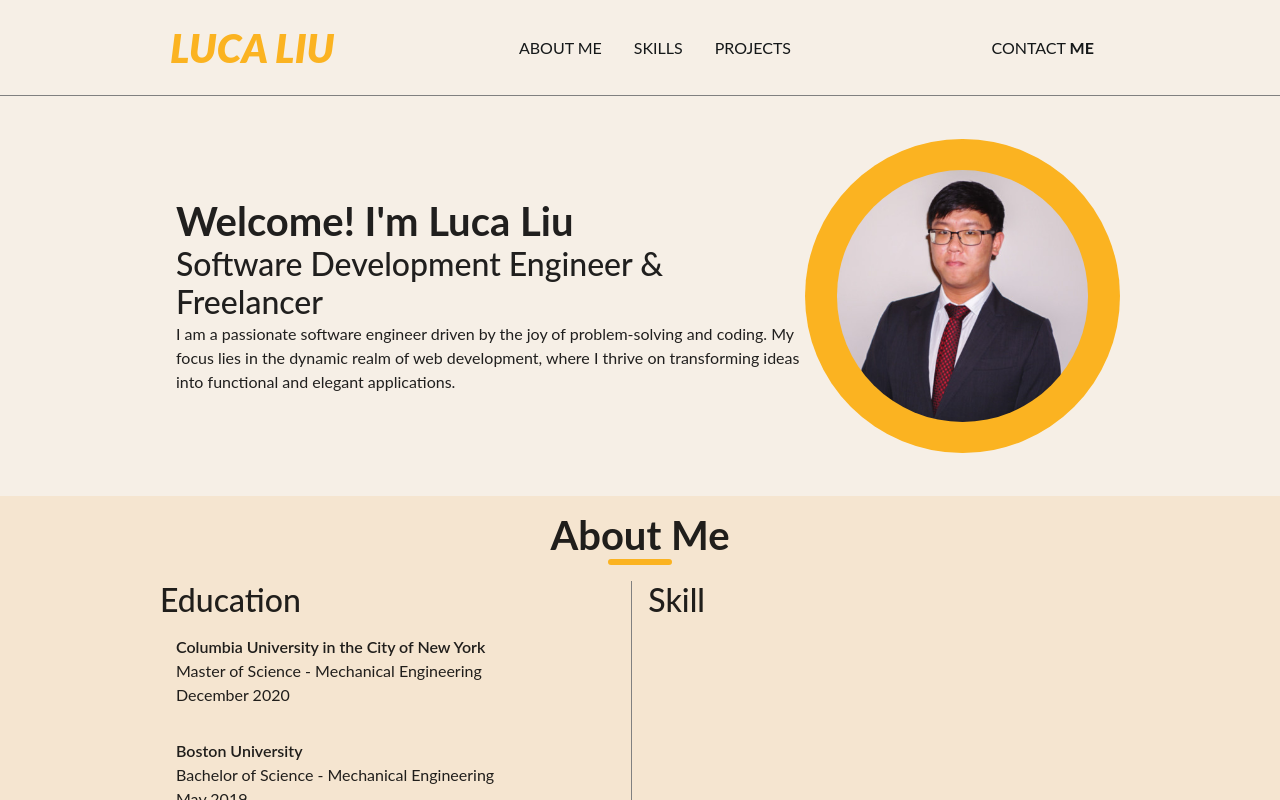
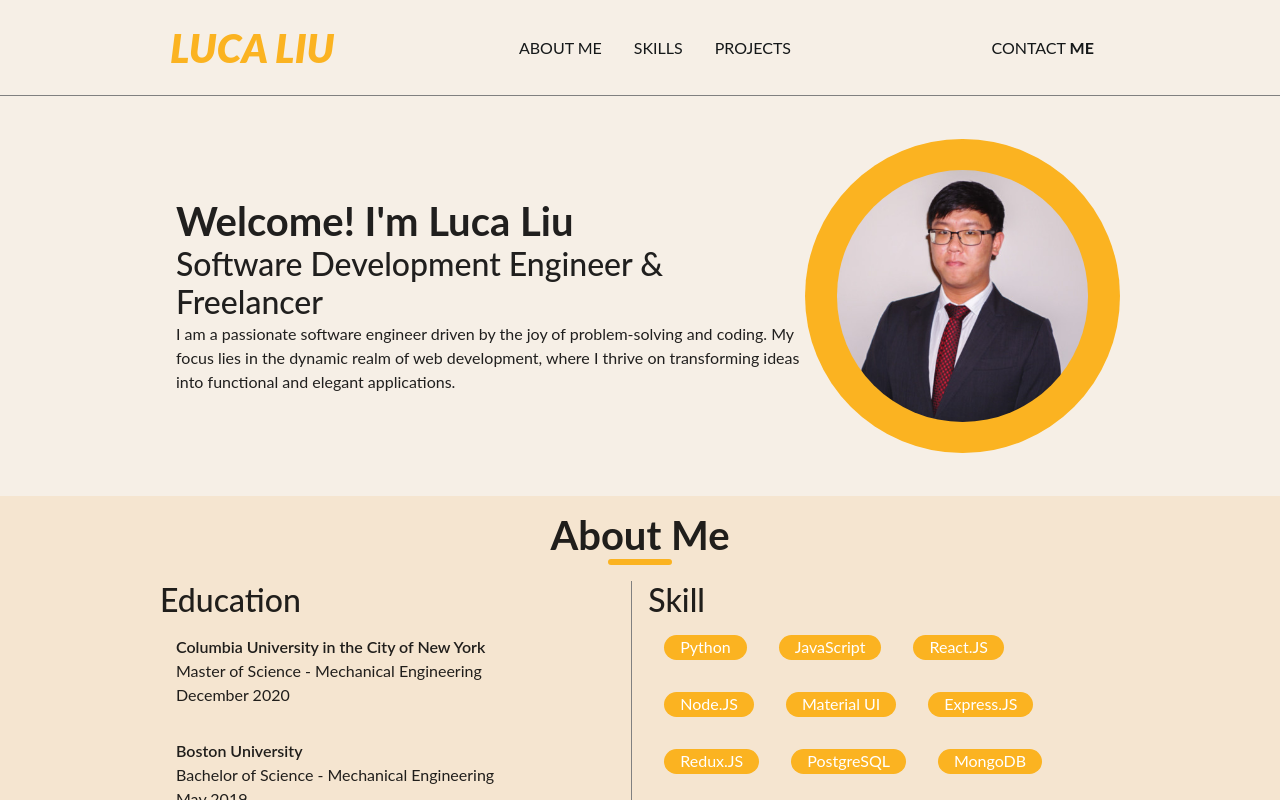
Before and after one commit to liulc006/portfolio, a React app: page /#/ in a window 1280 px wide. Shown: the top 800 px of the page. Built offline with nearby package versions, Linux system fonts and the light colour scheme; the HTML template or start-up script is replaced by a standard one.

Commit message:
initial about me done

```diff
--- a/src/Components/Home.js
+++ b/src/Components/Home.js
@@ -1,7 +1,11 @@
 import React from "react";
 import { Box, Typography, Divider } from "@mui/material";
+import Tag from "./Tag";
 
 const Home = () => {
+    const skills = ['Python', 'JavaScript', 'React.JS', 'Node.JS', 'Material UI', 'Express.JS', 'Redux.JS', 'PostgreSQL', 'MongoDB', 'Sequelize', 'Mongoose'];
+
+
     return (
         <Box sx={{paddingTop:'6rem',display:'flex', flexDirection:'column', justifyContent:'center', alignItems:'center', width:'100%'}}>
             <Box sx={{minHeight:'50vh', width:'75%', display:'flex', flexDirection:'row', justifyContent:'center', alignItems:'center'}}>
@@ -47,6 +51,9 @@ const Home = () => {
                     {/* Skills */}
                     <Box sx={{width:'100%'}}>
                         <Typography variant='h2'>Skill</Typography>
+                        <Box sx={{display:'flex', flexDirection:'row', flexWrap:'wrap'}}>
+                            {skills.map( ele => <Tag key={ele} name={ele}/>)}
+                        </Box>
                     </Box>
                 </Box>
             </Box>
--- /dev/null
+++ b/src/Components/Tag.js
@@ -0,0 +1,12 @@
+import React from "react";
+import { Box, Typography } from "@mui/material";
+
+const Tag = (props) => {
+    return(
+        <Box sx={{width:'min-content', padding:'0 1rem 0 1rem', margin:'1rem', backgroundColor:'secondary.main', borderRadius:'20px'}}>
+            <Typography variant="body" color='white' sx={{whiteSpace:'nowrap'}}>{props.name}</Typography>
+        </Box>
+    );
+};
+
+export default Tag;
```
